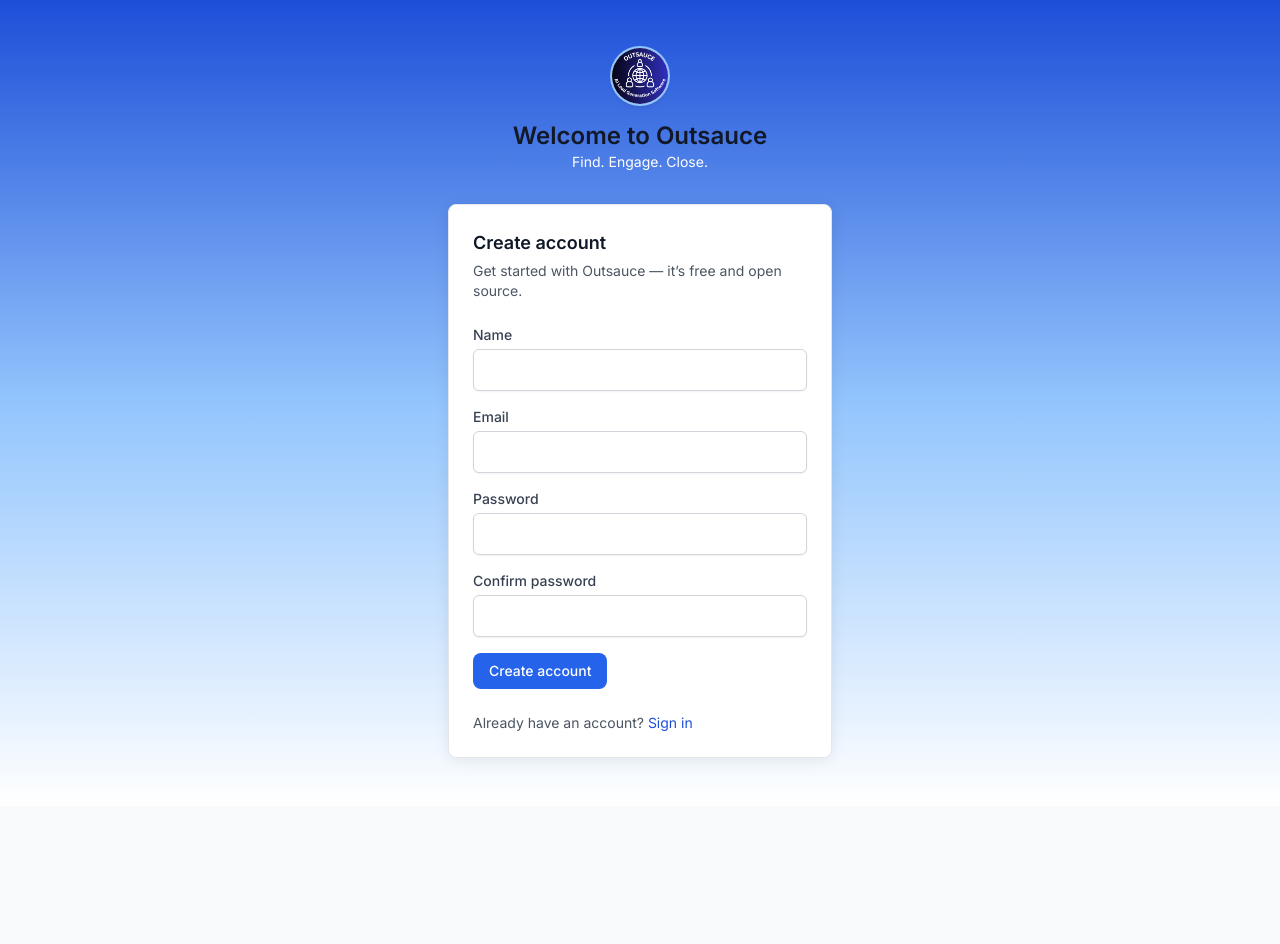
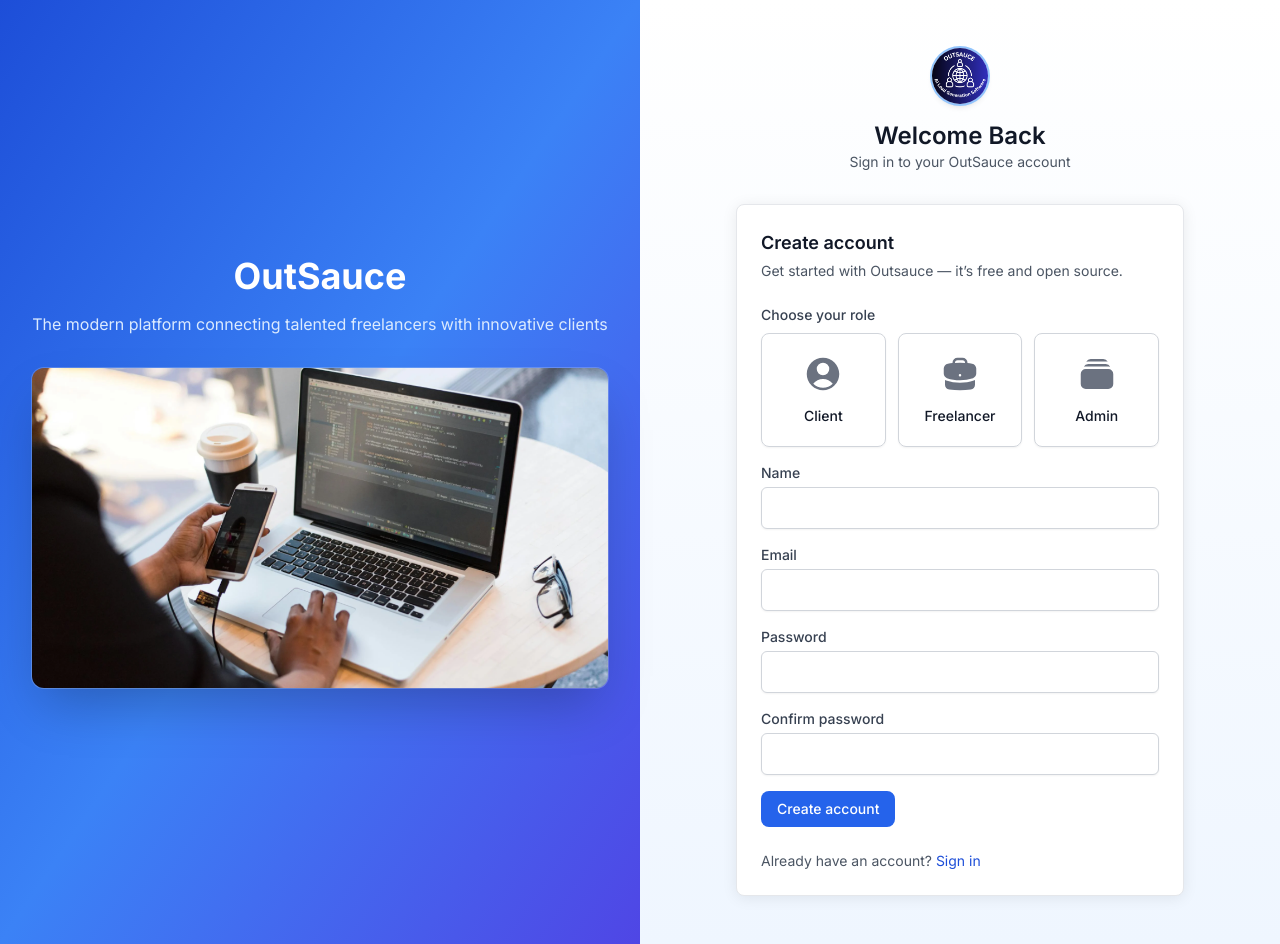
Before and after one commit to Ramsha-Anwar/outsauce-frontend, a Next.js app: page /auth/register in a window 1280 px wide. Before the commit the page ends 806 px from the top, so only its background shows below. Built offline with nearby package versions, Linux system fonts and the light colour scheme.

Commit message:
authentication

```diff
--- a/app/auth/layout.tsx
+++ b/app/auth/layout.tsx
@@ -8,22 +8,49 @@
 
 export default function AuthLayout({ children }: { children: React.ReactNode }) {
   return (
-    <div className="min-h-screen bg-gradient-to-b from-blue-700 via-blue-300 to-white">
-      <div className="max-w-md mx-auto px-4 sm:px-6 lg:px-8 py-12">
+    <div className="min-h-screen grid grid-cols-1 lg:grid-cols-2">
+      {/* Left visual column (placeholder for image) */}
+      <div className="relative hidden lg:block bg-gradient-to-br from-blue-700 via-blue-500 to-indigo-600">
+        <div className="absolute inset-0 flex items-center justify-center px-8">
+          <div className="w-full max-w-xl">
+            <h1 className="text-4xl font-bold text-white text-center">OutSauce</h1>
+            <p className="mt-4 text-base text-blue-100 text-center">
+              The modern platform connecting talented freelancers with innovative clients
+            </p>
+            {/* Left illustration */}
+            <div className="mt-8 rounded-xl overflow-hidden shadow-2xl ring-1 ring-white/20 bg-white/10 backdrop-blur-sm h-80 relative">
+              <Image
+                src="/assets/auth.png"
+                alt="OutSauce landing visual"
+                fill
+                priority
+                sizes="(min-width: 1024px) 36rem, 100vw"
+                className="object-cover"
+              />
+            </div>
+          </div>
+        </div>
+      </div>
+
+      {/* Right column with auth content */}
+      <div className="bg-gradient-to-b from-white to-blue-50 flex items-center justify-center px-4 sm:px-6 lg:px-8 py-12">
+        <div className="w-full max-w-md">
           <div className="mb-8 text-center">
             <div className="relative h-14 w-14 mx-auto rounded-full overflow-hidden bg-white ring-2 ring-blue-300 shadow-md">
-            <Image src="/assets/logo-v2.png"
-                            alt="Outsauce logo"
+              <Image
+                src="/assets/logo-v2.png"
+                alt="OutSauce logo"
                 fill
                 sizes="56px"
                 className="object-cover"
               />
             </div>
-          <h1 className="mt-4 text-2xl font-semibold text-gray-900">Welcome to Outsauce</h1>
-          <p className="text-sm text-white">Find. Engage. Close.</p>
+            <h2 className="mt-4 text-2xl font-semibold text-gray-900">Welcome Back</h2>
+            <p className="text-sm text-gray-600">Sign in to your OutSauce account</p>
           </div>
           {children}
         </div>
       </div>
+    </div>
   )
 }
--- a/app/auth/register/page.tsx
+++ b/app/auth/register/page.tsx
@@ -6,10 +6,16 @@
 import { isEmail, isStrongPassword, isNonEmpty, FieldErrors } from '@/lib/validators'
 import { useToast } from '@/components/ui/ToastProvider'
 
-type Fields = 'name' | 'email' | 'password' | 'confirm'
+import {
+  UserCircleIcon,
+  BriefcaseIcon,
+  RectangleStackIcon
+} from '@heroicons/react/24/solid'
+
+type Fields = 'name' | 'email' | 'password' | 'confirm' | 'role'
 
 export default function RegisterPage() {
-  const [values, setValues] = useState({ name: '', email: '', password: '', confirm: '' })
+  const [values, setValues] = useState({ name: '', email: '', password: '', confirm: '', role: '' })
   const [errors, setErrors] = useState<FieldErrors<Fields>>({})
   const [submitted, setSubmitted] = useState(false)
   const toast = useToast()
@@ -20,6 +26,7 @@
     if (!isEmail(values.email)) e.email = 'Enter a valid email.'
     if (!isStrongPassword(values.password)) e.password = 'Min 8 chars incl. letter & number.'
     if (values.password !== values.confirm) e.confirm = 'Passwords do not match.'
+    if (!isNonEmpty(values.role)) e.role = 'Please select a role.'
     setErrors(e)
     return Object.keys(e).length === 0
   }
@@ -42,6 +49,95 @@
       <h2 className="text-lg font-semibold text-gray-900">Create account</h2>
       <p className="text-sm text-gray-600 mt-1">Get started with Outsauce — it’s free and open source.</p>
       <form onSubmit={onSubmit} className="mt-6 space-y-4">
+
+        {/* Role selection */}
+        <div>
+          <label className="block text-sm font-medium text-gray-700">Choose your role</label>
+          <div className="mt-2 grid grid-cols-1 sm:grid-cols-3 gap-3">
+
+            {/* Client card */}
+            <label
+  className={`group relative cursor-pointer rounded-lg border px-4 py-5 shadow-sm transition flex flex-col items-center gap-3 ${
+    values.role === 'client'
+      ? 'border-primary-500 ring-2 ring-primary-300 bg-primary-50'
+      : 'border-gray-300 hover:border-primary-300'
+  }`}
+>
+  <input
+    type="radio"
+    name="role"
+    value="client"
+    checked={values.role === 'client'}
+    onChange={(e) => setValues(v => ({ ...v, role: e.target.value }))}
+    className="sr-only"
+  />
+
+  <UserCircleIcon
+    className={`w-10 h-10 flex-shrink-0 transition ${
+      values.role === 'client' ? 'text-blue-600' : 'text-gray-500'
+    }`}
+  />
+
+  <p className="text-sm font-medium text-gray-900">Client</p>
+</label>
+
+           {/* Freelancer card */}
+<label
+  className={`group relative cursor-pointer rounded-lg border px-4 py-5 shadow-sm transition flex flex-col items-center gap-3 ${
+    values.role === 'freelancer'
+      ? 'border-primary-500 ring-2 ring-primary-300 bg-primary-50'
+      : 'border-gray-300 hover:border-primary-300'
+  }`}
+>
+  <input
+    type="radio"
+    name="role"
+    value="freelancer"
+    checked={values.role === 'freelancer'}
+    onChange={(e) => setValues(v => ({ ...v, role: e.target.value }))}
+    className="sr-only"
+  />
+
+  <BriefcaseIcon
+    className={`w-10 h-10 flex-shrink-0 transition ${
+      values.role === 'freelancer' ? 'text-emerald-600' : 'text-gray-500'
+    }`}
+  />
+
+  <p className="text-sm font-medium text-gray-900">Freelancer</p>
+</label>
+
+            {/* Admin card */}
+            <label
+  className={`group relative cursor-pointer rounded-lg border px-4 py-5 shadow-sm transition flex flex-col items-center gap-3 ${
+    values.role === 'admin'
+      ? 'border-primary-500 ring-2 ring-primary-300 bg-primary-50'
+      : 'border-gray-300 hover:border-primary-300'
+  }`}
+>
+  <input
+    type="radio"
+    name="role"
+    value="admin"
+    checked={values.role === 'admin'}
+    onChange={(e) => setValues(v => ({ ...v, role: e.target.value }))}
+    className="sr-only"
+  />
+
+  <RectangleStackIcon
+    className={`w-10 h-10 flex-shrink-0 transition ${
+      values.role === 'admin' ? 'text-violet-600' : 'text-gray-500'
+    }`}
+  />
+
+  <p className="text-sm font-medium text-gray-900">Admin</p>
+</label>
+
+          </div>
+          {errors.role && <p className="mt-2 text-xs text-red-600">{errors.role}</p>}
+        </div>
+
+        {/* (Rest of form unchanged) */}
         <div>
           <label className="block text-sm font-medium text-gray-700">Name</label>
           <input
@@ -51,6 +147,7 @@
           />
           {errors.name && <p className="mt-1 text-xs text-red-600">{errors.name}</p>}
         </div>
+
         <div>
           <label className="block text-sm font-medium text-gray-700">Email</label>
           <input
@@ -61,6 +158,7 @@
           />
           {errors.email && <p className="mt-1 text-xs text-red-600">{errors.email}</p>}
         </div>
+
         <div>
           <label className="block text-sm font-medium text-gray-700">Password</label>
           <input
@@ -71,6 +169,7 @@
           />
           {errors.password && <p className="mt-1 text-xs text-red-600">{errors.password}</p>}
         </div>
+
         <div>
           <label className="block text-sm font-medium text-gray-700">Confirm password</label>
           <input
@@ -81,9 +180,11 @@
           />
           {errors.confirm && <p className="mt-1 text-xs text-red-600">{errors.confirm}</p>}
         </div>
+
         <Button type="submit">Create account</Button>
         {submitted && <p className="text-xs text-emerald-600">Validation passed. Proceed to verify email.</p>}
       </form>
+
       <p className="mt-6 text-sm text-gray-600">
         Already have an account? <Link className="text-primary-700 hover:underline" href="/auth/login">Sign in</Link>
       </p>
--- a/app/globals.css
+++ b/app/globals.css
@@ -10,6 +10,17 @@
 
   body {
     @apply bg-gray-50 text-gray-900;
+  }
+
+  /* Hide scrollbar for Chrome, Safari and Opera */
+  *::-webkit-scrollbar {
+    display: none;
+  }
+
+  /* Hide scrollbar for IE, Edge and Firefox */
+  * {
+    -ms-overflow-style: none;  /* IE and Edge */
+    scrollbar-width: none;  /* Firefox */
   }
 }
 
--- a/package.json
+++ b/package.json
@@ -9,7 +9,7 @@
     "lint": "next lint"
   },
   "dependencies": {
-    "@heroicons/react": "^2.0.18",
+    "@heroicons/react": "^2.2.0",
     "lucide-react": "^0.263.1",
     "next": "^16.0.0",
     "react": "^18.3.1",
```
Also changed, not shown: public/assets/auth.png (added), public/assets/landing.png (added). Lines whose indentation alone changed are shown as unchanged.
